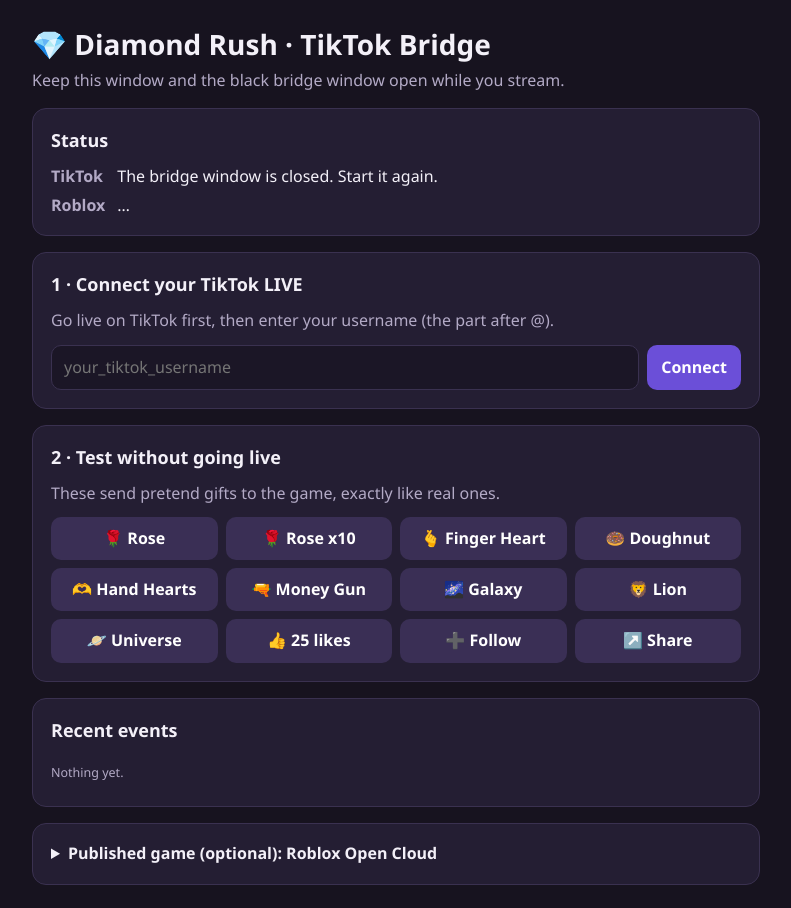
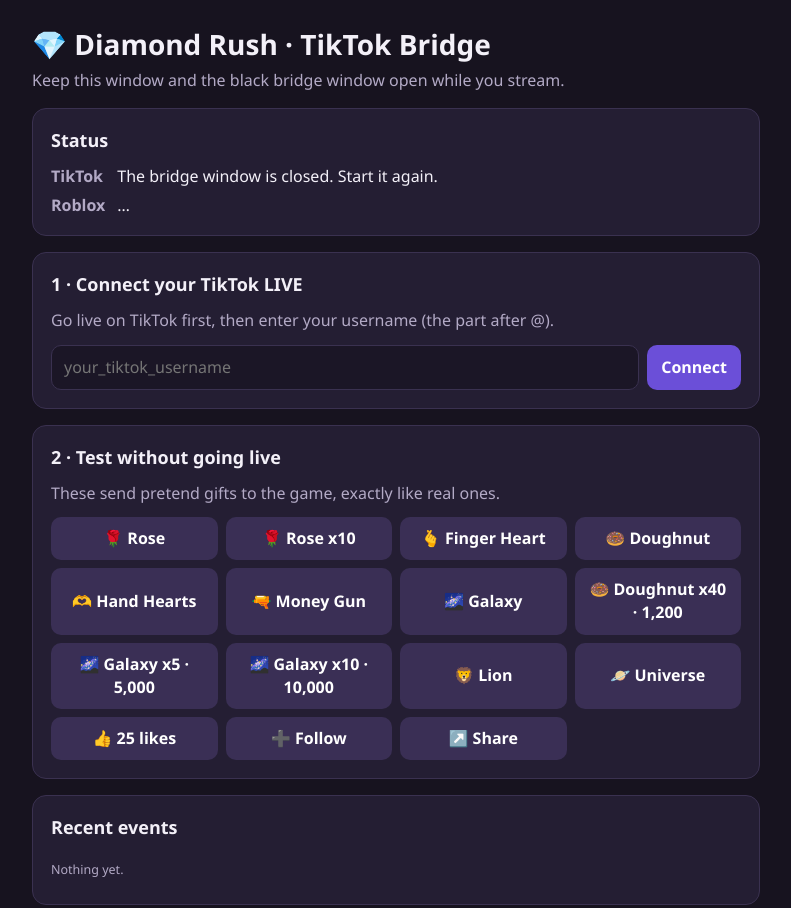
Before and after one commit to Outsourcedevv/diamond-in-the-rough, a website: page roblox-tiktok/bridge/control.html in a window 1280 px wide. Shown: the top 908 px of the page, without its empty margins (244-1035 px from the left). Drawn offline with Linux system fonts and the light colour scheme; no server answers.

Commit message:
Expand gift test presets across all animation tiers

```diff
--- a/roblox-tiktok/bridge/control.html
+++ b/roblox-tiktok/bridge/control.html
@@ -84,6 +84,9 @@
   ['🫶 Hand Hearts', { gift: 'Hand Hearts', coins: 100 }],
   ['🔫 Money Gun', { gift: 'Money Gun', coins: 500 }],
   ['🌌 Galaxy', { gift: 'Galaxy', coins: 1000 }],
+  ['🍩 Doughnut x40 · 1,200', { gift: 'Doughnut', coins: 30, count: 40 }],
+  ['🌌 Galaxy x5 · 5,000', { gift: 'Galaxy', coins: 1000, count: 5 }],
+  ['🌌 Galaxy x10 · 10,000', { gift: 'Galaxy', coins: 1000, count: 10 }],
   ['🦁 Lion', { gift: 'Lion', coins: 29999 }],
   ['🪐 Universe', { gift: 'TikTok Universe', coins: 34999 }],
   ['👍 25 likes', { type: 'like', likes: 25 }],
```
Also changed, not shown: roblox-tiktok/README.md, 2 other files.
